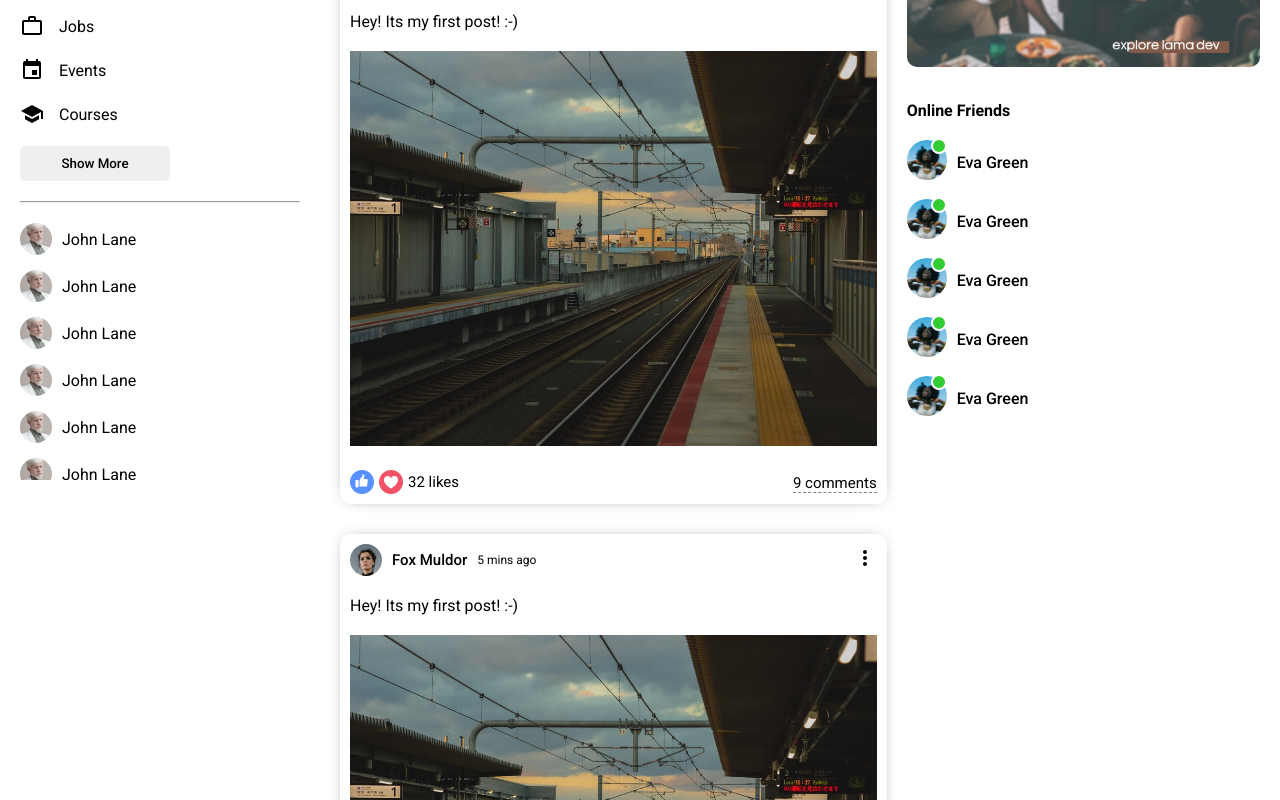
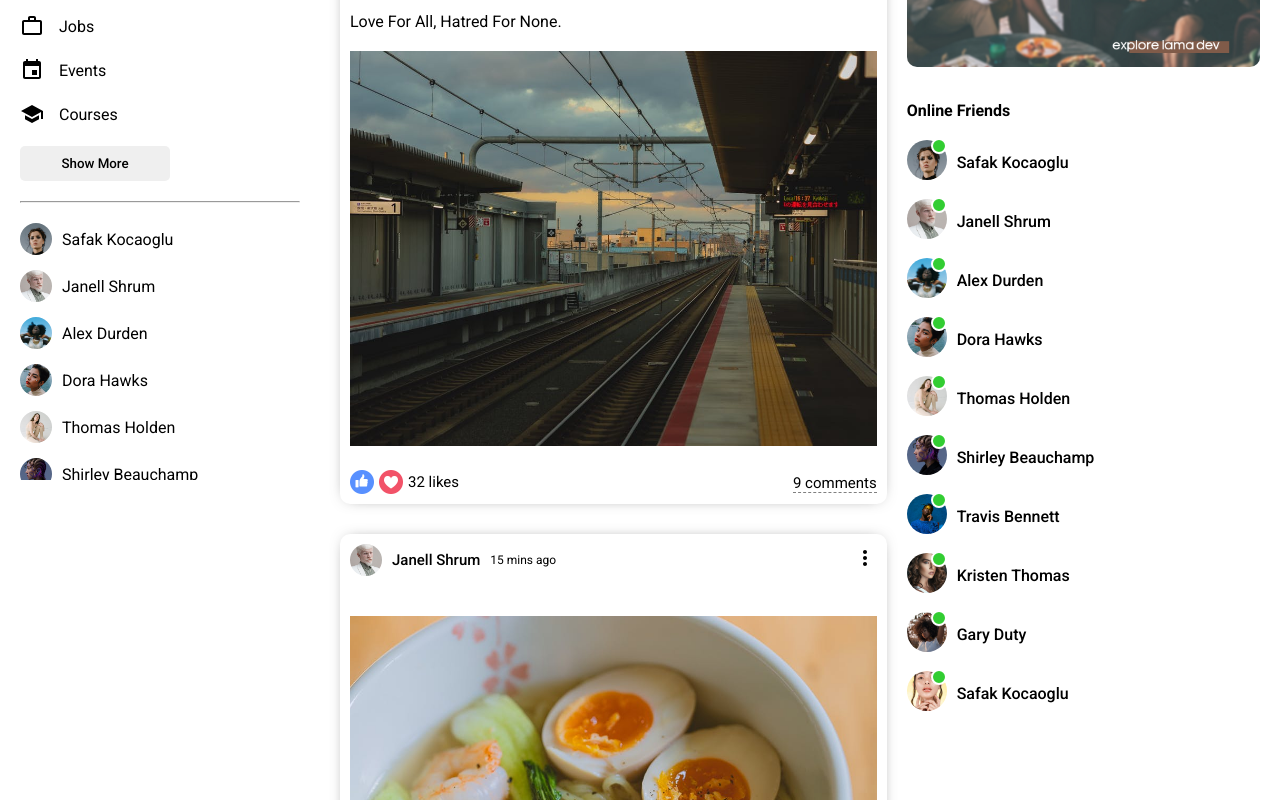
Before and after one commit to marizoo/SocialMedia, a React (Create React App) app: page / in a window 1280 px wide. Shown: the part 320-1120 px from the top of the page. Built offline with nearby package versions, Linux system fonts and the light colour scheme.

Commit message:
added dynamic data from dummyData.js

```diff
--- /dev/null
+++ b/src/components/CloseFriend.jsx
@@ -0,0 +1,32 @@
+import React from 'react'
+import styled from 'styled-components'
+
+const Friend = styled.li`
+display: flex;
+align-items: center;
+margin-bottom: 15px;
+`
+
+const FImg = styled.img`
+border-radius: 50%;
+height: 32px;
+width: 32px;
+object-fit: cover;
+margin-right: 10px;
+`
+
+const FName = styled.span`
+
+`
+
+
+const CloseFriend = ({user}) => {
+    return (
+        <Friend>
+            <FImg src={user.profilePicture} alt="CLose friend's name"/>
+            <FName>{user.username}</FName>
+        </Friend>
+    )
+}
+
+export default CloseFriend
--- a/src/components/Feed.jsx
+++ b/src/components/Feed.jsx
@@ -2,6 +2,7 @@ import React from 'react'
 import styled from 'styled-components'
 import Share from './Share'
 import Post from './Post'
+import {Posts} from '../dummyData'
 
 const Cont = styled.div`
 flex: 5.5;
@@ -16,10 +17,9 @@ const Feed = () => {
         <Cont>
             <Wrapper>
                 <Share />
-                <Post />
-                <Post />
-                <Post />
-                <Post />
+                {Posts.map(p => (
+                <Post post={p} key={p.id}/>
+                ))}
             </Wrapper>
         </Cont>
     )
--- /dev/null
+++ b/src/components/Online.jsx
@@ -0,0 +1,54 @@
+import { UpdateRounded } from '@material-ui/icons'
+import React from 'react'
+import styled from 'styled-components'
+
+
+const OlFriend = styled.li`
+display: flex;
+align-items: center;
+margin-bottom: 15px;
+`
+
+const ProfileImgCont = styled.div`
+margin-right: 10px;
+position: relative;
+`
+
+const ProfileImg = styled.img`
+width: 40px;
+height: 40px;
+border-radius: 50%;
+object-fit: cover;
+`
+
+const OnlineBadge = styled.span`
+width: 12px;
+height: 12px;
+border-radius: 50%;
+background-color: limegreen;
+position: absolute;
+top: -2px;
+right: 0;
+border: 2px solid white;
+`
+
+const UserName = styled.span`
+font-weight: 500;
+`
+
+
+const Online = ({user}) => {
+    console.log(user)
+    return (
+             <OlFriend>
+                    <ProfileImgCont>
+                       <ProfileImg src={user.profilePicture} alt="Friends who is online" />
+                       <OnlineBadge></OnlineBadge>
+                    </ProfileImgCont>
+                    <UserName>{user.username}</UserName>
+                </OlFriend>
+
+    )
+}
+
+export default Online
--- a/src/components/Post.jsx
+++ b/src/components/Post.jsx
@@ -1,6 +1,7 @@
 import { MoreVert } from '@material-ui/icons'
 import React from 'react'
 import styled from 'styled-components'
+import { Users } from '../dummyData'
 
 const Cont = styled.div`
 width: 100%;
@@ -87,15 +88,21 @@ border-bottom: 1px dashed gray;
 font-size: 15px;
 `
 
-const Post = () => {
+const Post = ({post}) => {
+
+
     return (
         <Cont>
             <Wrapper>
                 <Top>
                     <TopLeft>
-                        <PostProfileImg src="./assets/person/1.jpeg" alt="profile photo"/>
-                        <PostUserName>Fox Muldor</PostUserName>
-                        <PostDate>5 mins ago</PostDate>
+                        <PostProfileImg
+                        src= {Users.filter(u=>u.id === post.userId)[0].profilePicture}
+                        alt="profile photo"/>
+                        <PostUserName>
+                            {Users.filter(u=>u.id === post.userId)[0].username}
+                        </PostUserName>
+                        <PostDate>{post.date}</PostDate>
                     </TopLeft>
                     <TopRight>
                         <MoreVert/>
@@ -103,18 +110,18 @@ const Post = () => {
                 </Top>
 
                 <Center>
-                    <PostText>Hey! Its my first post! :-)</PostText>
-                    <PostImg src="./assets/post/1.jpeg" alt="post image"/>
+                    <PostText>{post?.desc}</PostText>
+                    <PostImg src={post.photo} alt={post?.desc}/>
                 </Center>
 
                 <Bottom>
                     <BottomLeft>
                         <BottomIcons src="./assets/like.png" alt="like icon"/>
                         <BottomIcons src="./assets/heart.png" alt="heart icon"/>
-                        <LikeCounter>32 likes</LikeCounter>
+                        <LikeCounter>{post.like} likes</LikeCounter>
                     </BottomLeft>
                     <BottomRight>
-                        <CommentText>9 comments</CommentText>
+                        <CommentText>{post.comment} comments</CommentText>
                     </BottomRight>
                 </Bottom>
 
--- a/src/components/Rightbar.jsx
+++ b/src/components/Rightbar.jsx
@@ -1,5 +1,7 @@
 import React from 'react'
 import styled from 'styled-components'
+import { Users } from '../dummyData'
+import Online from './Online'
 
 const Cont = styled.div`
 flex: 3.5;
@@ -38,38 +40,6 @@ padding: 0;
 margin: 0;
 list-style:none;
 `
-const OlFriend = styled.li`
-display: flex;
-align-items: center;
-margin-bottom: 15px;
-`
-
-const ProfileImgCont = styled.div`
-margin-right: 10px;
-position: relative;
-`
-
-const ProfileImg = styled.img`
-width: 40px;
-height: 40px;
-border-radius: 50%;
-object-fit: cover;
-`
-
-const OnlineBadge = styled.span`
-width: 12px;
-height: 12px;
-border-radius: 50%;
-background-color: limegreen;
-position: absolute;
-top: -2px;
-right: 0;
-border: 2px solid white;
-`
-
-const UserName = styled.span`
-font-weight: 500;
-`
 
 
 
@@ -84,41 +54,10 @@ const Rightbar = () => {
             <AdImg src="./assets/ad.png" alt="advertisement image"/>
             <RightBarTitle>Online Friends</RightBarTitle>
             <OlFriendsList>
-                <OlFriend>
-                    <ProfileImgCont>
-                       <ProfileImg src="./assets/person/3.jpeg" alt="Friend's picture who is online" />
-                       <OnlineBadge></OnlineBadge>
-                    </ProfileImgCont>
-                    <UserName>Eva Green</UserName>
-                </OlFriend>
-                <OlFriend>
-                    <ProfileImgCont>
-                       <ProfileImg src="./assets/person/3.jpeg" alt="Friend's picture who is online" />
-                       <OnlineBadge></OnlineBadge>
-                    </ProfileImgCont>
-                    <UserName>Eva Green</UserName>
-                </OlFriend>
-                <OlFriend>
-                    <ProfileImgCont>
-                       <ProfileImg src="./assets/person/3.jpeg" alt="Friend's picture who is online" />
-                       <OnlineBadge></OnlineBadge>
-                    </ProfileImgCont>
-                    <UserName>Eva Green</UserName>
-                </OlFriend>
-                <OlFriend>
-                    <ProfileImgCont>
-                       <ProfileImg src="./assets/person/3.jpeg" alt="Friend's picture who is online" />
-                       <OnlineBadge></OnlineBadge>
-                    </ProfileImgCont>
-                    <UserName>Eva Green</UserName>
-                </OlFriend>
-                <OlFriend>
-                    <ProfileImgCont>
-                       <ProfileImg src="./assets/person/3.jpeg" alt="Friend's picture who is online" />
-                       <OnlineBadge></OnlineBadge>
-                    </ProfileImgCont>
-                    <UserName>Eva Green</UserName>
-                </OlFriend>
+                {Users.map((u) => (
+                    <Online key={u.id} user={u} />
+                ))}
+
             </OlFriendsList>
             </Wrapper>
         </Cont>
--- a/src/components/Sidebar.jsx
+++ b/src/components/Sidebar.jsx
@@ -1,11 +1,15 @@
 import { Bookmark, Chat, Event, Group, HelpOutline, PlayCircleFilledOutlined, RssFeed, School, WorkOutline } from '@material-ui/icons'
 import React from 'react'
 import styled from 'styled-components'
+import CloseFriend from './CloseFriend'
+import { Users } from '../dummyData'
 
 const Cont = styled.div`
 flex: 3;
 height: calc(100vh - 50px);
 overflow-y: scroll;
+position: sticky;
+top: 50px;
 
 &::-webkit-scrollbar {
     width: 5px;
@@ -55,23 +59,6 @@ padding: 0;
 margin: 0;
 list-style: none;
 `
-const Friend = styled.li`
-display: flex;
-align-items: center;
-margin-bottom: 15px;
-`
-
-const FImg = styled.img`
-border-radius: 50%;
-height: 32px;
-width: 32px;
-object-fit: cover;
-margin-right: 10px;
-`
-
-const FName = styled.span`
-
-`
 
 
 const Sidebar = () => {
@@ -119,35 +106,9 @@ const Sidebar = () => {
                 <Button>Show More</Button>
                 <HLine/>
                 <FriendList>
-                    <Friend>
-                        <FImg src="./assets/person/2.jpeg" alt="Friend's name"/>
-                        <FName>John Lane</FName>
-                    </Friend>
-                    <Friend>
-                        <FImg src="./assets/person/2.jpeg" alt="Friend's name"/>
-                        <FName>John Lane</FName>
-                    </Friend>
-                    <Friend>
-                        <FImg src="./assets/person/2.jpeg" alt="Friend's name"/>
-                        <FName>John Lane</FName>
-                    </Friend>
-                    <Friend>
-                        <FImg src="./assets/person/2.jpeg" alt="Friend's name"/>
-                        <FName>John Lane</FName>
-                    </Friend>
-                    <Friend>
-                        <FImg src="./assets/person/2.jpeg" alt="Friend's name"/>
-                        <FName>John Lane</FName>
-                    </Friend>
-                    <Friend>
-                        <FImg src="./assets/person/2.jpeg" alt="Friend's name"/>
-                        <FName>John Lane</FName>
-                    </Friend>
-                    <Friend>
-                        <FImg src="./assets/person/2.jpeg" alt="Friend's name"/>
-                        <FName>John Lane</FName>
-                    </Friend>
-
+                    {Users.map((u) => (
+                    <CloseFriend user={u} key={u.id}/>
+                    ))}
                 </FriendList>
             </Wrapper>
         </Cont>
--- a/src/components/Topbar.jsx
+++ b/src/components/Topbar.jsx
@@ -10,6 +10,7 @@ display: flex;
 align-items: center;
 position: sticky;
 top: 0;
+z-index: 999;
 `
 
 const Left = styled.div`
--- /dev/null
+++ b/src/dummyData.js
@@ -0,0 +1,139 @@
+export const Users = [
+  {
+    id: 1,
+    profilePicture: "assets/person/1.jpeg",
+    username: "Safak Kocaoglu",
+  },
+  {
+    id: 2,
+    profilePicture: "assets/person/2.jpeg",
+    username: "Janell Shrum",
+  },
+  {
+    id: 3,
+    profilePicture: "assets/person/3.jpeg",
+    username: "Alex Durden",
+  },
+  {
+    id: 4,
+    profilePicture: "assets/person/4.jpeg",
+    username: "Dora Hawks",
+  },
+  {
+    id: 5,
+    profilePicture: "assets/person/5.jpeg",
+    username: "Thomas Holden",
+  },
+  {
+    id: 6,
+    profilePicture: "assets/person/6.jpeg",
+    username: "Shirley Beauchamp",
+  },
+  {
+    id: 7,
+    profilePicture: "assets/person/7.jpeg",
+    username: "Travis Bennett",
+  },
+  {
+    id: 8,
+    profilePicture: "assets/person/8.jpeg",
+    username: "Kristen Thomas",
+  },
+  {
+    id: 9,
+    profilePicture: "assets/person/9.jpeg",
+    username: "Gary Duty",
+  },
+  {
+    id: 10,
+    profilePicture: "assets/person/10.jpeg",
+    username: "Safak Kocaoglu",
+  },
+];
+
+export const Posts = [
+  {
+    id: 1,
+    desc: "Love For All, Hatred For None.",
+    photo: "assets/post/1.jpeg",
+    date: "5 mins ago",
+    userId: 1,
+    like: 32,
+    comment: 9,
+  },
+  {
+    id: 2,
+    photo: "assets/post/2.jpeg",
+    date: "15 mins ago",
+    userId: 2,
+    like: 2,
+    comment: 1,
+  },
+  {
+    id: 3,
+    desc: "Every moment is a fresh beginning.",
+    photo: "assets/post/3.jpeg",
+    date: "1 hour ago",
+    userId: 3,
+    like: 61,
+    comment: 2,
+  },
+  {
+    id: 4,
+    photo: "assets/post/4.jpeg",
+    date: "4 hours ago",
+    userId: 4,
+    like: 7,
+    comment: 3,
+  },
+  {
+    id: 5,
+    photo: "assets/post/5.jpeg",
+    date: "5 hours ago",
+    userId: 5,
+    like: 23,
+    comment: 5,
+  },
+  {
+    id: 6,
+    photo: "assets/post/6.jpeg",
+    date: "1 day ago",
+    userId: 6,
+    like: 44,
+    comment: 6,
+  },
+  {
+    id: 7,
+    desc: "Never regret anything that made you smile.",
+    photo: "assets/post/7.jpeg",
+    date: "2 days ago",
+    userId: 7,
+    like: 52,
+    comment: 3,
+  },
+  {
+    id: 8,
+    photo: "assets/post/8.jpeg",
+    date: "3 days ago",
+    userId: 8,
+    like: 15,
+    comment: 1,
+  },
+  {
+    id: 9,
+    desc: "Change the world by being yourself.",
+    photo: "assets/post/9.jpeg",
+    date: "5 days ago",
+    userId: 9,
+    like: 11,
+    comment: 2,
+  },
+  {
+    id: 10,
+    photo: "assets/post/10.jpeg",
+    date: "1 week ago",
+    userId: 10,
+    like: 104,
+    comment: 12,
+  },
+];
```
